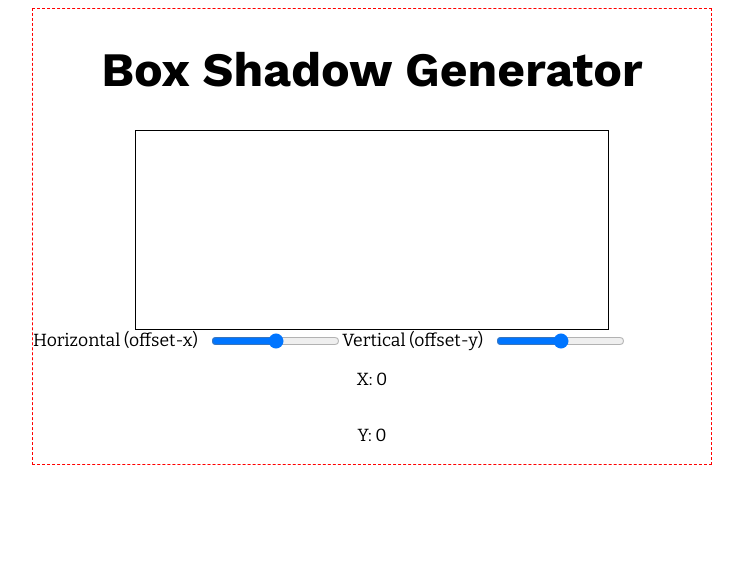
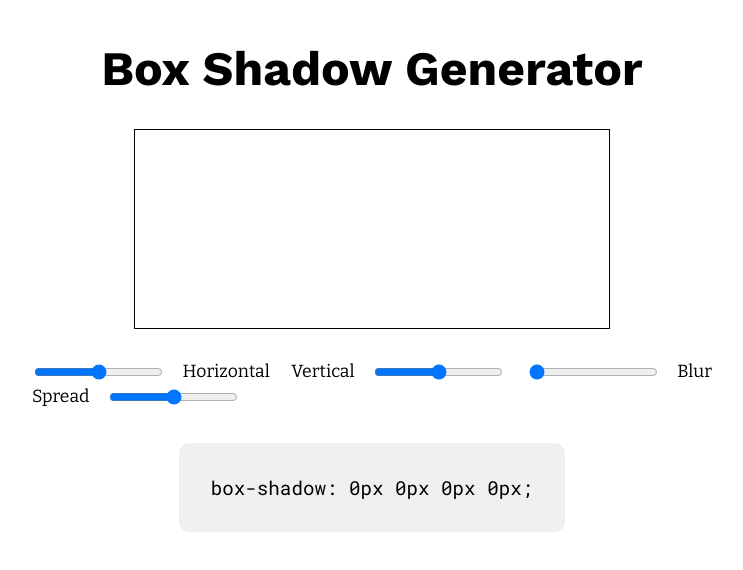
Before and after one commit to mark-tripney/box-shadow-generator, a React (Create React App) app: page / in a window 1280 px wide. Shown: the top 570 px of the page, without its empty margins (268-1011 px from the left). Built offline with nearby package versions, Linux system fonts and the light colour scheme.

Commit message:
Add dynamic CSS code (sans colour)

```diff
--- a/package.json
+++ b/package.json
@@ -4,6 +4,7 @@
   "private": true,
   "dependencies": {
     "@fontsource/bitter": "^4.5.0",
+    "@fontsource/roboto-mono": "^4.5.0",
     "@fontsource/work-sans": "^4.5.1",
     "@testing-library/jest-dom": "^5.14.1",
     "@testing-library/react": "^11.2.7",
--- a/src/App.js
+++ b/src/App.js
@@ -1,9 +1,11 @@
-import React, { useState } from "react";
-import Form from "./Form";
-import Rectangle from "./Rectangle";
-import "@fontsource/work-sans/700.css";
-import "@fontsource/bitter/400.css";
-import "./style.css";
+import React, { useState } from 'react';
+import Form from './Form';
+import Rectangle from './Rectangle';
+import CSSCode from './CSSCode';
+import '@fontsource/work-sans/700.css';
+import '@fontsource/bitter/400.css';
+import '@fontsource/roboto-mono/400.css';
+import './style.css';
 
 export default function App() {
   const [offsetX, setOffsetX] = useState(0);
@@ -11,7 +13,7 @@ export default function App() {
   const [blurRadius, setBlurRadius] = useState(0);
   const [spreadRadius, setSpreadRadius] = useState(0);
   const [inset, setInset] = useState(false);
-  const [colour, setColour] = useState("#000");
+  const [colour, setColour] = useState('#000');
 
   function handleChangeOffsetX(e) {
     setOffsetX(e.target.value);
@@ -21,18 +23,39 @@ export default function App() {
     setOffsetY(e.target.value);
   }
 
+  function handleChangeBlurRadius(e) {
+    setBlurRadius(e.target.value);
+  }
+
+  function handleChangeSpreadRadius(e) {
+    setSpreadRadius(e.target.value);
+  }
+
   return (
     <div className="container">
       <h1>Box Shadow Generator</h1>
-      <Rectangle offsetX={offsetX} offsetY={offsetY} />
+      <Rectangle
+        offsetX={offsetX}
+        offsetY={offsetY}
+        blurRadius={blurRadius}
+        spreadRadius={spreadRadius}
+      />
       <Form
         offsetX={offsetX}
+        onChangeOffsetX={handleChangeOffsetX}
         offsetY={offsetY}
-        onChangeOffsetX={handleChangeOffsetX}
         onChangeOffsetY={handleChangeOffsetY}
+        blurRadius={blurRadius}
+        onChangeBlurRadius={handleChangeBlurRadius}
+        spreadRadius={spreadRadius}
+        onChangeSpreadRadius={handleChangeSpreadRadius}
       />
-      <p>X: {offsetX}</p>
-      <p>Y: {offsetY}</p>
+      <CSSCode
+        offsetX={offsetX}
+        offsetY={offsetY}
+        blurRadius={blurRadius}
+        spreadRadius={spreadRadius}
+      />
     </div>
   );
 }
--- /dev/null
+++ b/src/CSSCode.js
@@ -0,0 +1,10 @@
+import React from 'react';
+
+export default function CSSCode(props) {
+  return (
+    <code>
+      box-shadow: {props.offsetX}px {props.offsetY}px {props.blurRadius}px{' '}
+      {props.spreadRadius}px;
+    </code>
+  );
+}
--- a/src/Form.js
+++ b/src/Form.js
@@ -4,7 +4,6 @@ export default function Form(props) {
   return (
     <form className="form--base">
       <div className="form--slider">
-        <label htmlFor="offset-x">Horizontal (offset-x)</label>
         <input
           type="range"
           name="offset-x"
@@ -14,9 +13,14 @@ export default function Form(props) {
           value={props.offsetX}
           onChange={props.onChangeOffsetX}
         />
+        <label htmlFor="offset-x" className="label--margin-l">
+          Horizontal
+        </label>
       </div>
       <div className="form--slider">
-        <label htmlFor="offset-y">Vertical (offset-y)</label>
+        <label htmlFor="offset-y" className="label--margin-r">
+          Vertical
+        </label>
         <input
           type="range"
           name="offset-y"
@@ -27,6 +31,34 @@ export default function Form(props) {
           onChange={props.onChangeOffsetY}
         />
       </div>
+      <div className="form--slider">
+        <input
+          type="range"
+          name="blur-radius"
+          id="blur-radius"
+          min={0}
+          max={100}
+          value={props.blurRadius}
+          onChange={props.onChangeBlurRadius}
+        />
+        <label htmlFor="blur-radius" className="label--margin-l">
+          Blur
+        </label>
+      </div>
+      <div className="form--slider">
+        <label htmlFor="spread-radius" className="label--margin-r">
+          Spread
+        </label>
+        <input
+          type="range"
+          name="spread-radius"
+          id="spread-radius"
+          min={-100}
+          max={100}
+          value={props.spreadRadius}
+          onChange={props.onChangeSpreadRadius}
+        />
+      </div>
     </form>
   );
 }
--- a/src/Rectangle.js
+++ b/src/Rectangle.js
@@ -1,12 +1,13 @@
-import React from "react";
-import styled from "styled-components";
+import React from 'react';
+import styled from 'styled-components';
 
 export default function Rectangle(props) {
   const DemoShape = styled.div`
     width: 70%;
     height: 200px;
     border: 1px solid #000;
-    box-shadow: ${props.offsetX}px ${props.offsetY}px teal;
+    box-shadow: ${props.offsetX}px ${props.offsetY}px ${props.blurRadius}px
+      ${props.spreadRadius}px teal;
   `;
 
   return <DemoShape />;
--- a/src/style.css
+++ b/src/style.css
@@ -16,7 +16,6 @@ html {
 .container {
   max-width: 680px;
   margin: 0 auto;
-  border: 1px dashed red;
   display: flex;
   flex-direction: column;
   align-items: center;
@@ -44,14 +43,34 @@ Form
 .form--base {
   width: 100%;
   display: flex;
+  flex-wrap: wrap;
+  justify-content: space-between;
+  margin-top: 2rem;
 }
 
 .form--slider {
   display: flex;
   align-items: center;
+  margin-bottom: 0.25rem;
 }
 
 .form--slider input {
-  margin-left: 1em;
   flex: 1;
 }
+
+.label--margin-l {
+  margin-left: 1em;
+}
+
+.label--margin-r {
+  margin-right: 1em;
+}
+
+code {
+  font-family: 'Roboto Mono', monospace;
+  font-size: 1.2em;
+  margin-top: 2rem;
+  padding: 2rem;
+  background-color: #f0f0f0;
+  border-radius: 10px;
+}
```
Also changed, not shown: 1 other file (tests, documents, lock files or other folders).
